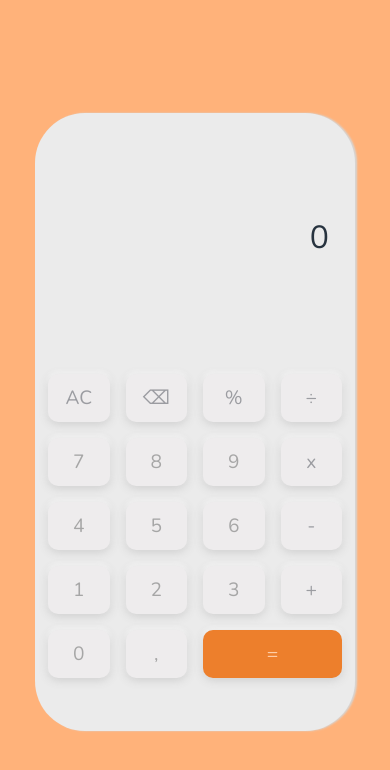
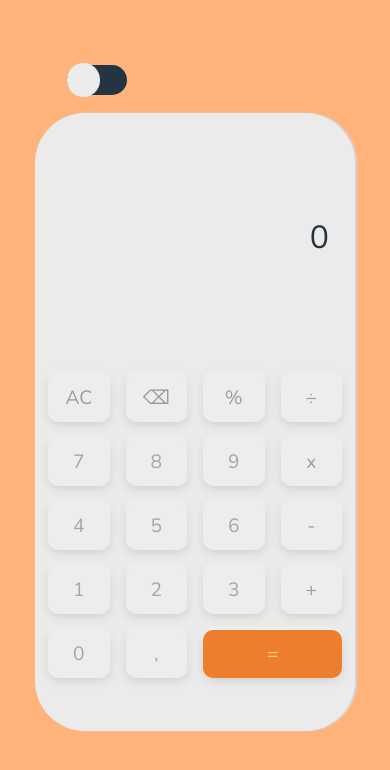
Before and after one commit to Cristlopezr/React-simple-calculator, a React (Vite) app: page / in a window 390 px wide. Shown: the top 770 px of the page. Built offline with nearby package versions, Linux system fonts and the light colour scheme.

Commit message:
Responsive theme button and docs folder updated

```diff
--- a/src/styles.css
+++ b/src/styles.css
@@ -173,10 +173,24 @@ body {
 	transform: translateX(80%);
 }
 
-@media (max-height: 39.375em) {
+@media (max-height: 45.125em) {
 	*,
 	*::after,
 	*::before {
 		font-size: 0.9rem;
 	}
 }
+
+@media (max-width: 650px) {
+	.themeButton {
+		width: 2.5em;
+		height: 1.25em;
+		left: 2rem;
+		top: -3rem;
+	}
+
+	.themeButton button {
+		width: 2.5em;
+		height: 2.5em;
+	}
+}
```
Also changed, not shown: 3 other files (tests, documents, lock files or other folders).
